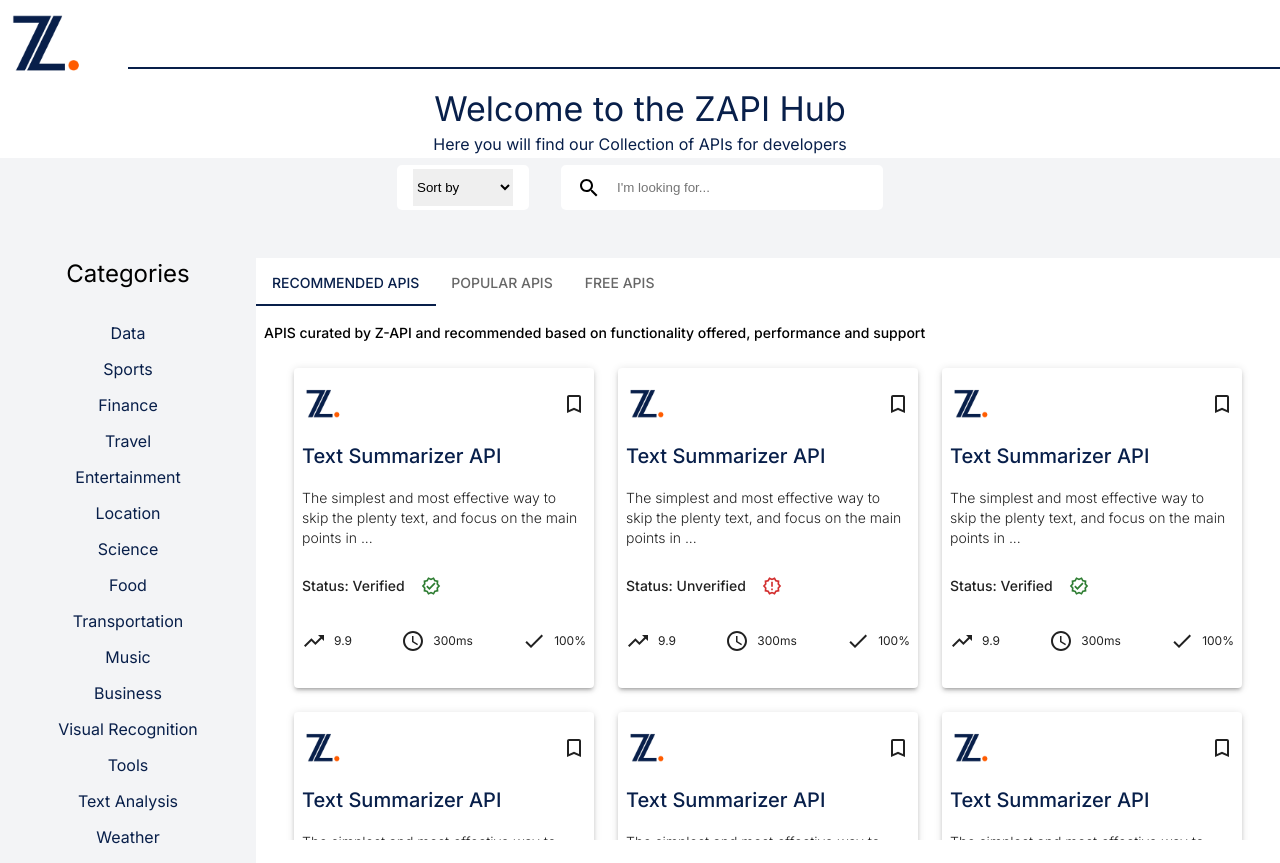
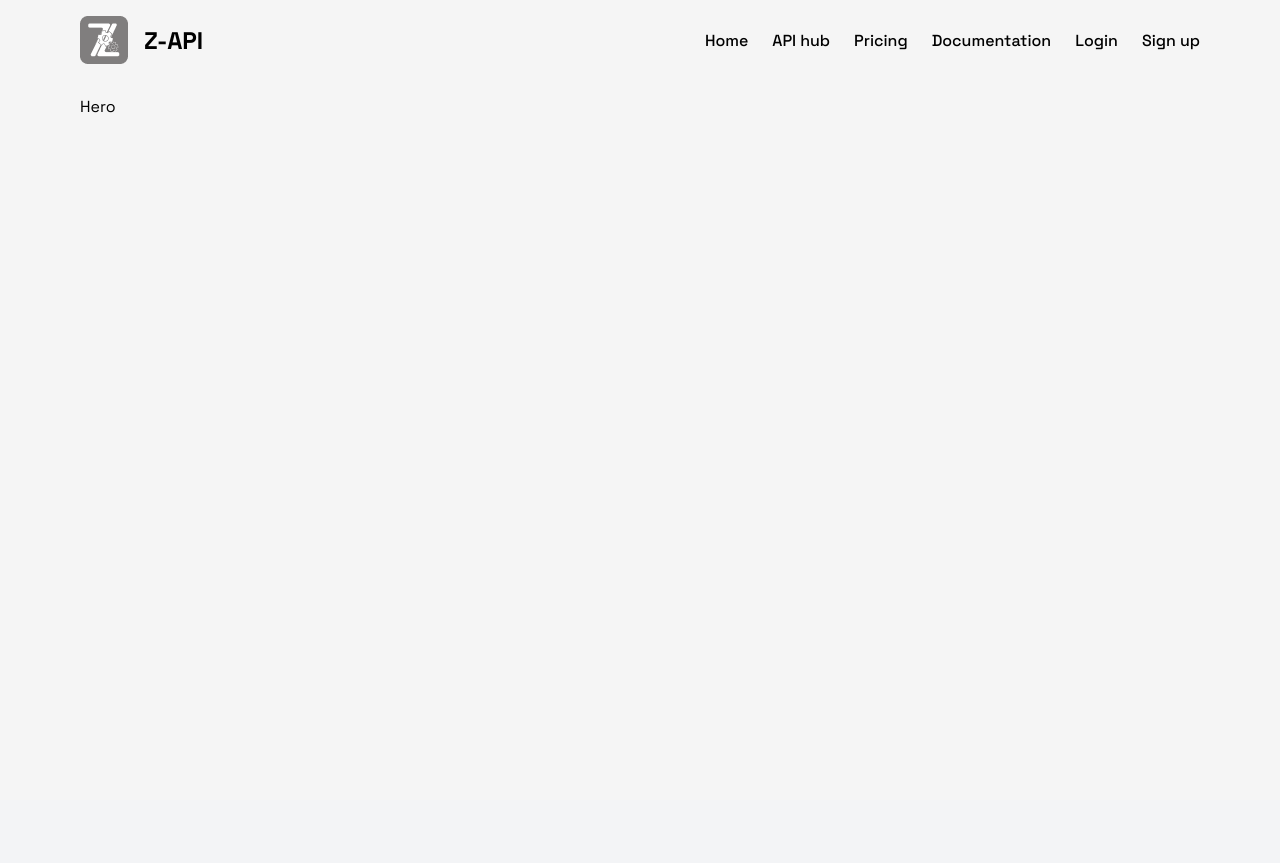
Before and after one commit to Zummit-Africa-Inc/Zapi-FE, a React (Vite) app: page / in a window 1280 px wide. After the commit the page ends 800 px from the top, so only its background shows below. Built offline with nearby package versions, Linux system fonts and the light colour scheme.

Commit message:
landing page navbar created

```diff
--- a/src/App.tsx
+++ b/src/App.tsx
@@ -1,7 +1,7 @@
 import React from "react";
 import { Routes, Route } from "react-router-dom";
 import { ThemeProvider } from "@mui/material";
-import { DevDashboard, Home, Login, Signup, UserProfile, ForgotPassword, LoginHistory, Otp, APIPage, Analytics, SuccessPage, EndPoint, CreateEndpoint } from "./pages";
+import { DevDashboard, Home, Login, Signup, UserProfile, ForgotPassword, LoginHistory, Otp, APIPage, Analytics, SuccessPage, EndPoint, CreateEndpoint, Homepage } from "./pages";
 
 import { theme } from "./theme";
 
@@ -11,7 +11,8 @@ const App:React.FC = () => {
     <ThemeProvider theme={theme}>
       <div>
         <Routes>
-          <Route path="/" element={<Home />} />
+          <Route path="/" element={<Homepage />} />
+          <Route path="/dashboard" element={<Home />} />
           <Route path="/login" element={<Login />} />
           <Route path="/signup" element={<Signup />} />
           <Route path="/user/:id" element={<UserProfile />} />
@@ -24,7 +25,6 @@ const App:React.FC = () => {
           <Route path="/success-page" element={<SuccessPage />} />
           <Route path="/endpoint" element={<EndPoint />} />
           <Route path="/add-endpoint" element={<CreateEndpoint />} />
-
         </Routes>
       </div>
     </ThemeProvider>
--- a/src/index.css
+++ b/src/index.css
@@ -1,4 +1,5 @@
 @import url('https://fonts.googleapis.com/css2?family=Inter:wght@100;200;300;400;500;600;700;800;900&display=swap');
+@import url('https://fonts.googleapis.com/css2?family=Space+Grotesk:wght@300;400;500;600;700&display=swap');
 
 :root {
   --color-primary: #081F4A;
--- /dev/null
+++ b/src/pages/Homepage.tsx
@@ -0,0 +1,28 @@
+import { makeStyles } from '@mui/styles'
+import { Hero, HomeNavbar } from '../sections'
+
+const Homepage: React.FC = () => {
+    const classes = useStyles()
+  return (
+    <div className={classes.homePage}>
+    <HomeNavbar />
+        <div className={classes.main}>
+            <Hero />
+        </div>
+    </div>
+  )
+}
+
+export default Homepage
+
+const useStyles = makeStyles({
+    homePage: {
+        height: "100vh",
+        width: "100vw",
+        background: "#F5F5F5",
+        fontFamily: "Space Grotesk, sans-serif"
+    },
+    main: {
+        padding: "1rem 5rem",
+    }
+})
--- a/src/pages/index.ts
+++ b/src/pages/index.ts
@@ -11,3 +11,4 @@ export { default as DevDashboard } from "./DevDashboard/DevDashboard";
 export { default as Analytics } from "./Analytics";
 export { default as EndPoint } from "./EndpointPage"
 export { default as CreateEndpoint } from "./CreateEndpoint"
+export { default as Homepage } from "./Homepage"
--- /dev/null
+++ b/src/sections/Hero.tsx
@@ -0,0 +1,9 @@
+
+
+const Hero: React.FC = () => {
+  return (
+    <div>Hero</div>
+  )
+}
+
+export default Hero
--- /dev/null
+++ b/src/sections/HomeNavbar.tsx
@@ -0,0 +1,69 @@
+import { Typography } from "@mui/material"
+import { makeStyles } from "@mui/styles"
+
+//images
+import ZapiHomeLogo from "../assets/images/ZapiHomeLogo.png"
+
+const HomeNavbar: React.FC = () => {
+    const classes = useStyles()
+  return (
+    <div className={classes.NavBar}>
+        <div className={classes.logo}>
+            <img src={ZapiHomeLogo} alt="zapi-Home" />
+            <span className={classes.zapi}>Z-API</span>
+        </div>
+        <div className={classes.links}>
+            <ul>
+                <li><a href="#">Home</a></li>
+                <li><a href="#">API hub</a></li>
+                <li><a href="#">Pricing</a></li>
+                <li><a href="#">Documentation</a></li>
+                <li><a href="#">Login</a></li>
+                <li><a href="#">Sign up</a></li>
+            </ul>
+        </div>
+    </div>
+  )
+}
+
+export default HomeNavbar
+
+const useStyles = makeStyles({
+    NavBar: {
+        display: "flex",
+        alignItems: "center",
+        justifyContent: "space-between",
+        padding: "1rem 5rem"
+    },
+    logo: {
+        display: "flex",
+        alignItems: "center",
+        gap: "1rem"
+    },
+    zapi: {
+        color: "#000000",
+        fontWeight: 700,
+        fontSize: "1.5rem"
+    },
+    links: {
+        "& ul": {
+            display: "flex",
+            alignItems: "center",
+            gap: "1.5rem",
+            "& li": {
+                listStyle: "none",
+                "& a": {
+                    textDecoration: "none",
+                    fontStyle: "normal",
+                    fontWeight: 500,
+                    fontSize: "1rem",
+                    color: "#000000",
+                    "&:focus": {
+                        borderBottom: "2px solid #000"
+                    }
+                }
+            }
+        }
+    }
+
+})
--- /dev/null
+++ b/src/sections/index.ts
@@ -0,0 +1,2 @@
+export { default as HomeNavbar } from "./HomeNavbar"
+export { default as Hero } from "./Hero"
```
Also changed, not shown: src/assets/images/ZapiHomeLogo.png (added).
